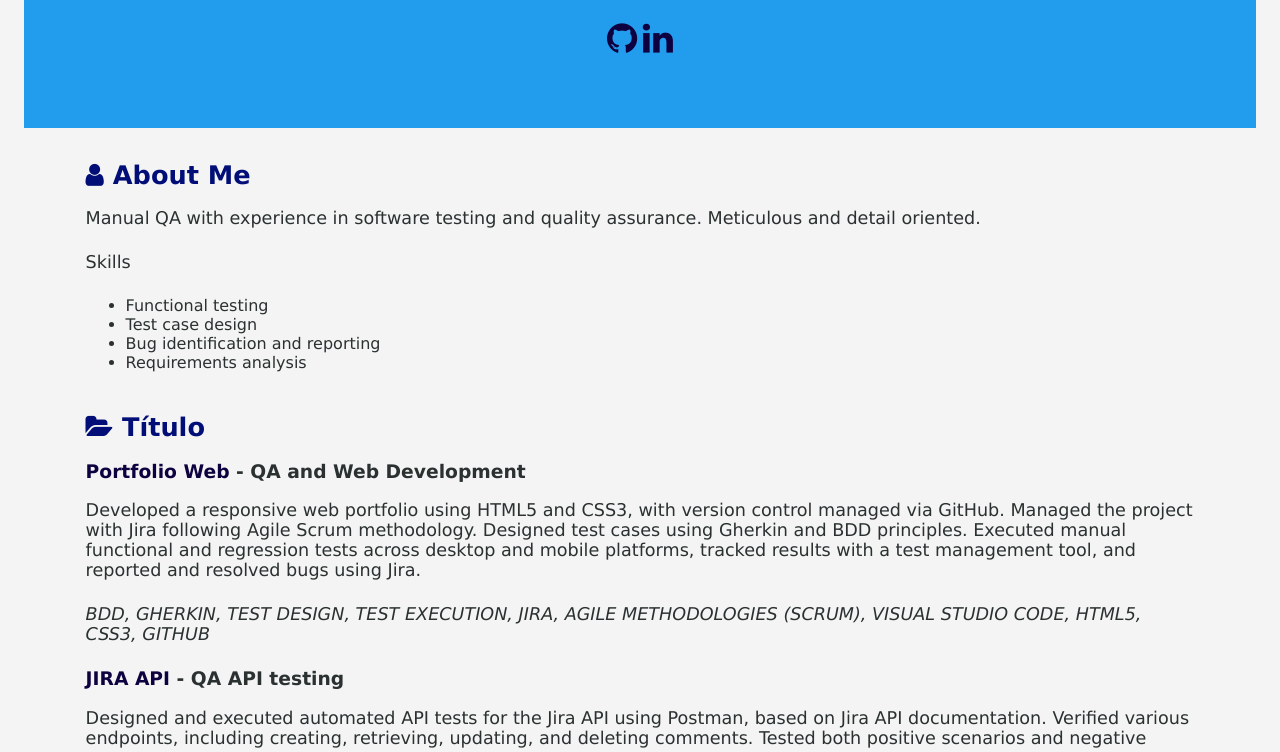
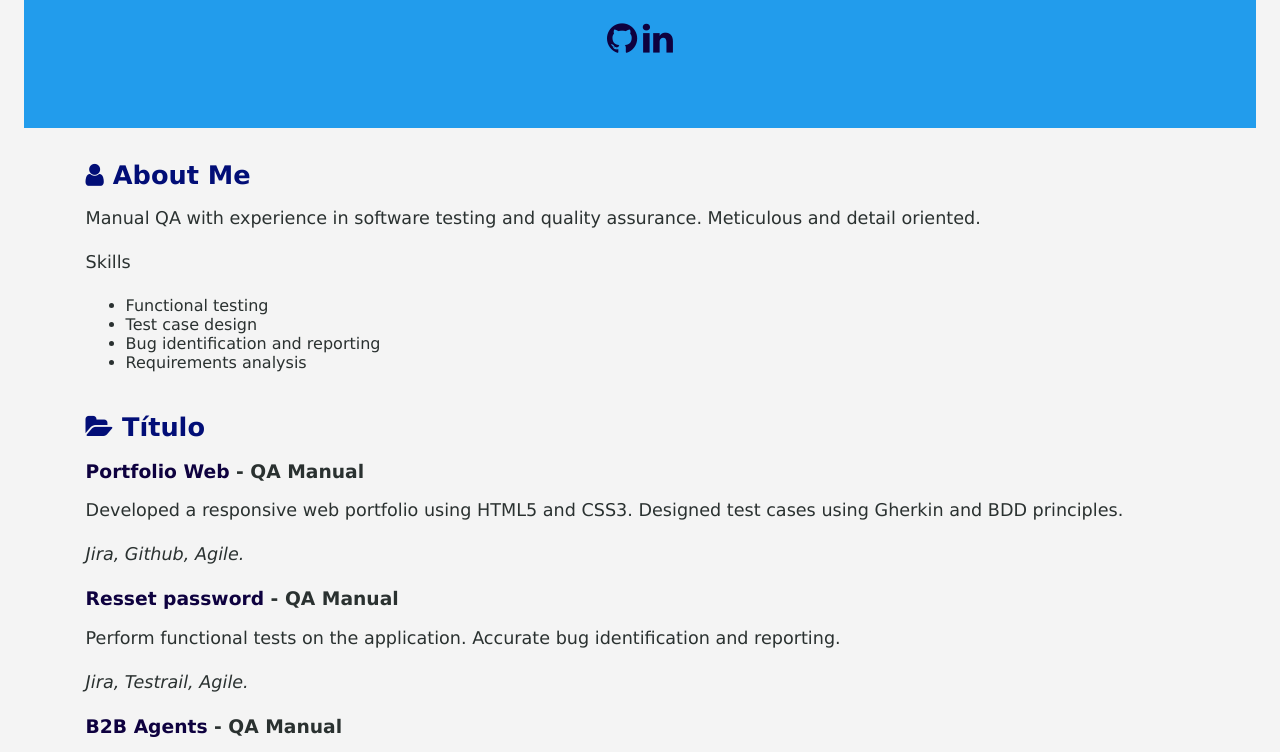
Before and after one commit to MariaBustoQAOrganization/portfolioqa, a plain HTML site: page index.html in a window 1280 px wide. Shown: the part 188-940 px from the top of the page. Drawn offline with Linux system fonts and the light colour scheme.

Commit message:
Modificación Proyectos

```diff
--- a/index.html
+++ b/index.html
@@ -40,15 +40,20 @@
     <section>
       <h2><i class="fa fa-folder-open"></i> Título</h2>
 
-      <h3><a href="https://yourwebsite.com" target="_blank">Portfolio Web</a> - QA and Web
-        Development</h3>
-      <p>Developed a responsive web portfolio using HTML5 and CSS3, with version control managed via GitHub. Managed the project with Jira following Agile Scrum methodology. Designed test cases using Gherkin and BDD principles. Executed manual functional and regression tests across desktop and mobile platforms, tracked results with a test management tool, and reported and resolved bugs using Jira.</p>
-      <p><em> BDD, GHERKIN, TEST DESIGN, TEST EXECUTION, JIRA, AGILE METHODOLOGIES (SCRUM), VISUAL STUDIO CODE, HTML5, CSS3, GITHUB </em></p>
+      <h3><a href="https://mariabustoqaorganization.github.io/portfolioqa/" target="_blank">Portfolio Web</a> - QA Manual
+       </h3>
+      <p>Developed a responsive web portfolio using HTML5 and CSS3. Designed test cases using Gherkin and BDD principles.  </p>
+      <p><em> Jira, Github, Agile.</em></p>
 
-      <h3><a href="https://yourwebsite.com" target="_blank">JIRA API</a> - QA API testing
+      <h3><a href="https://github.com/MariaBustoQAOrganization/Reset-password" target="_blank">Resset password</a> - QA Manual
       </h3>
-      <p>Designed and executed automated API tests for the Jira API using Postman, based on Jira API documentation. Verified various endpoints, including creating, retrieving, updating, and deleting comments. Tested both positive scenarios and negative cases.</p>
-      <p><em>POSTMAN, API TESTING</em></p>
+      <p>Perform functional tests on the application. Accurate bug identification and reporting.  </p>
+      <p><em>Jira, Testrail, Agile.</em></p>
+
+      <h3><a href="https://github.com/MariaBustoQAOrganization/B2B-agents" target="_blank">B2B Agents</a> - QA Manual
+      </h3>
+      <p>Design and execute test cases. Perform functional tests on the application. Accurate bug identification and reporting.   </p>
+      <p><em>Jira, Testrail, Agile.</em></p>
     </section>
 
     <section>
```
